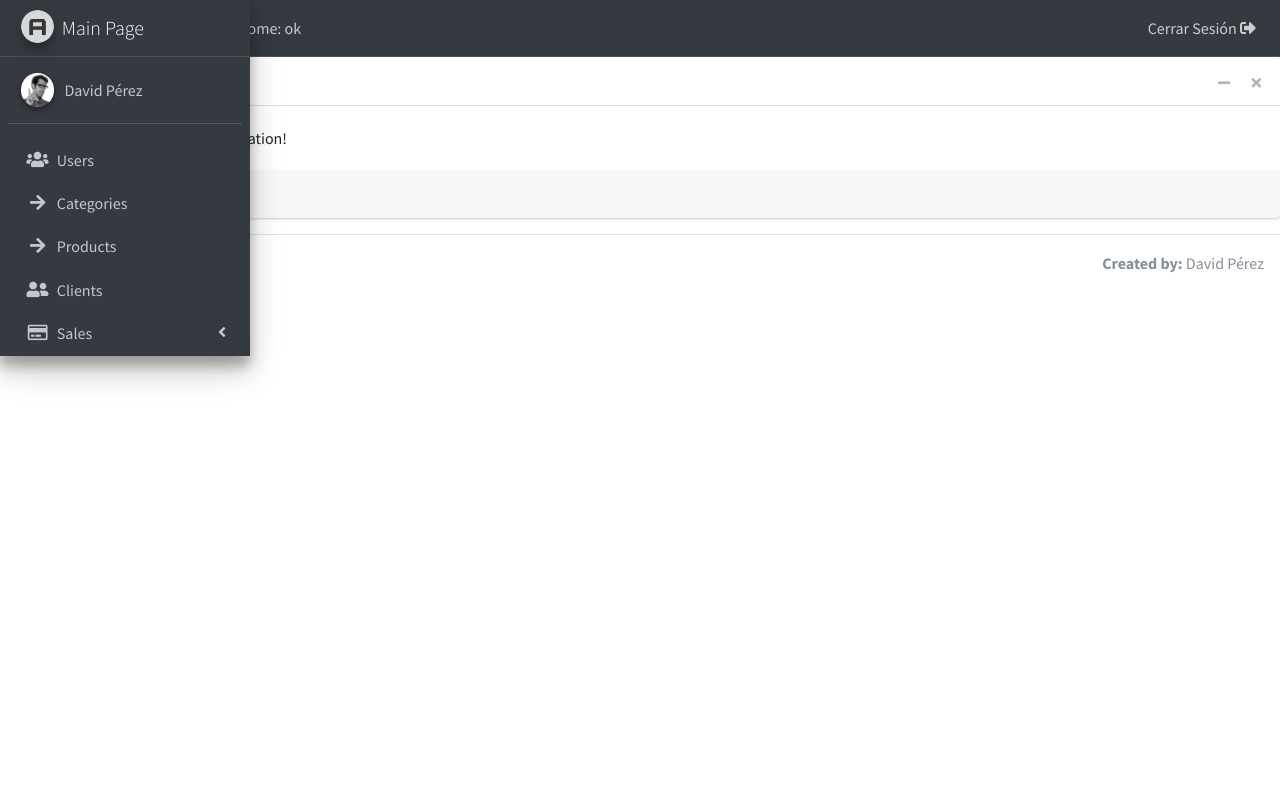
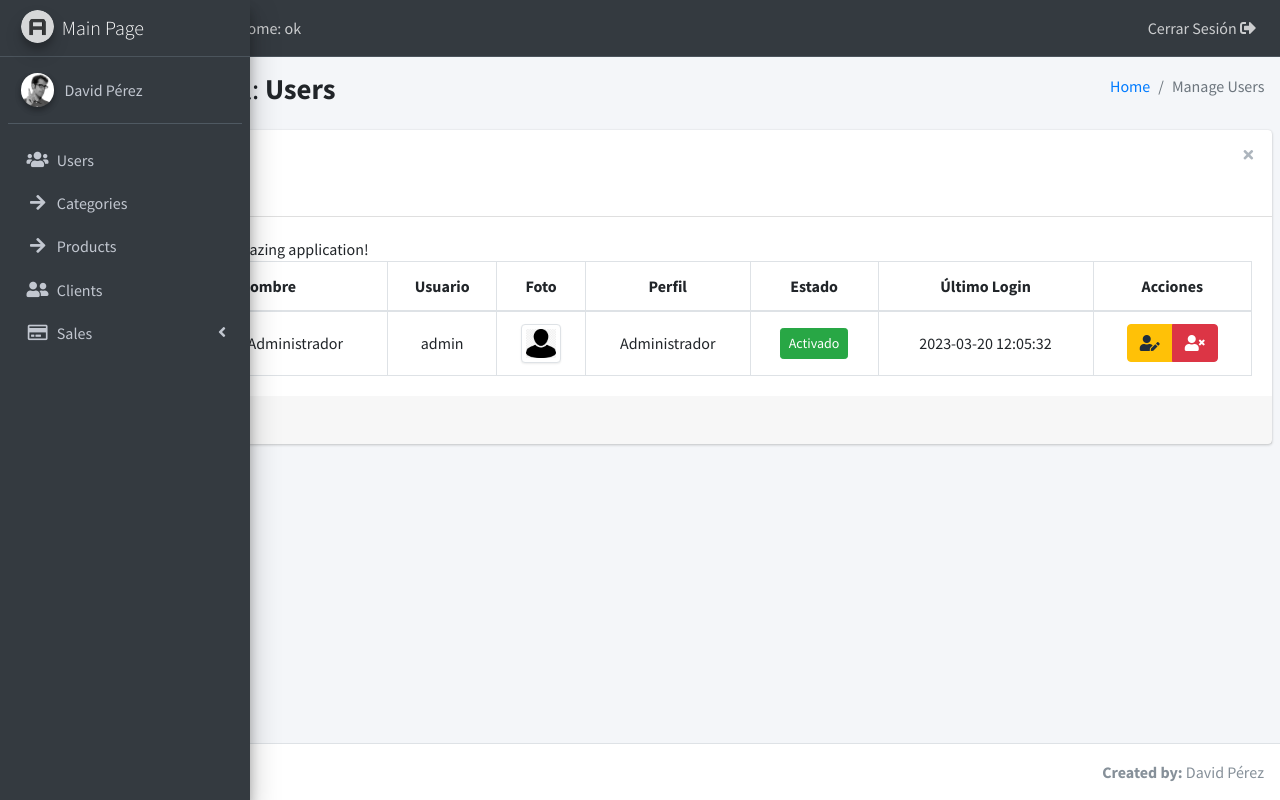
Before and after one commit to deividpa/pos-system-php, a PHP site: page /users in a window 1280 px wide. Run offline with PHP 8.4, Linux system fonts and the light colour scheme; the visitor is signed in with stand-in values (Sample User, id 1); some libraries are stand-ins or nearby versions.

Commit message:
Se corrige página users, agregando el elemento nav. 2.

```diff
--- /dev/null
+++ b/views/dist/css/views/users.css
@@ -0,0 +1,4 @@
+table td,
+th {
+  text-align: center;
+}
--- a/views/moduls/categories.php
+++ b/views/moduls/categories.php
@@ -8,7 +8,7 @@
         </div>
         <div class="col-sm-6">
           <ol class="breadcrumb float-sm-right">
-            <li class="breadcrumb-item"><a href="home">Home</a></li>
+            <li class="breadcrumb-item"><a href="main">Home</a></li>
             <li class="breadcrumb-item active">Manage Categories</li>
           </ol>
         </div>
--- a/views/moduls/users.php
+++ b/views/moduls/users.php
@@ -1,4 +1,20 @@
-
+<div class="content-wrapper">
+  <!-- Content Header (Page header) -->
+  <section class="content-header">
+    <div class="container-fluid">
+      <div class="row mb-2">
+        <div class="col-sm-6">
+          <h1>Control Panel: <b>Users</b></h1>
+        </div>
+        <div class="col-sm-6">
+          <ol class="breadcrumb float-sm-right">
+            <li class="breadcrumb-item"><a href="main">Home</a></li>
+            <li class="breadcrumb-item active">Manage Users</li>
+          </ol>
+        </div>
+      </div>
+    </div><!-- /.container-fluid -->
+  </section>
 
   <!-- Main content -->
   <section class="content">
@@ -6,19 +22,54 @@
     <!-- Default box -->
     <div class="card">
       <div class="card-header">
-      <h3 class="card-title">Title</h3>
-
+        <h3 class="card-title">Manage Users</h3>
         <div class="card-tools">
-        <button type="button" class="btn btn-tool" data-card-widget="collapse" title="Collapse">
-          <i class="fas fa-minus"></i>
-        </button>
           <button type="button" class="btn btn-tool" data-card-widget="remove" title="Remove">
             <i class="fas fa-times"></i>
+          </button>
+        </div>
+        <br />
+        <div class="d-block">
+          <button class="btn btn-primary" data-toggle="modal" data-target="#modalAddUser">
+            Add new user
           </button>
         </div>
       </div>
       <div class="card-body">
         Start creating your amazing application!
+        <table id="example2" class="table table-bordered table-hover">
+          <thead>
+            <tr>
+              <th>#</th>
+              <th>Nombre</th>
+              <th>Usuario</th>
+              <th>Foto</th>
+              <th>Perfil</th>
+              <th>Estado</th>
+              <th>Último Login</th>
+              <th>Acciones</th>
+            </tr>
+          </thead>
+          <tbody>
+            <tr>
+              <td class="align-middle">1</td>
+              <td class="align-middle">Usuario Administrador</td>
+              <td class="align-middle">admin</td>
+              <td class="align-middle">
+                <img src="views/img/users/default/avatarAnon.png" alt="Profile picture" class="img-thumbnail" width="40px"  />
+              </td>
+              <td class="align-middle">Administrador</td>
+              <td class="align-middle"><button class="btn btn-success btn-sm">Activado</button></td>
+              <td class="align-middle">2023-03-20 12:05:32</td>
+              <td class="align-middle">
+                <div class="btn-group">
+                  <button class="btn btn-warning"><i class="fas fa-user-edit"></i></button>
+                  <button class="btn btn-danger"><i class="fas fa-user-times"></i></button>
+                </div>
+              </td>
+            </tr>
+          </tbody>
+        </table>
       </div>
       <!-- /.card-body -->
       <div class="card-footer">
--- a/views/template.php
+++ b/views/template.php
@@ -15,6 +15,8 @@
   <link rel="stylesheet" href="views/plugins/fontawesome-free/css/all.min.css">
   <!-- Theme style -->
   <link rel="stylesheet" href="views/dist/css/adminlte.css">
+  <!-- Users Style -->
+  <link rel="stylesheet" href="views/dist/css/views/users.css">
 </head>
 <body class="hold-transition sidebar-collapse sidebar-mini">
 <!-- Site wrapper -->
```
Also changed, not shown: views/img/users/default/avatarAnon.png (added). Lines whose indentation alone changed are shown as unchanged.
